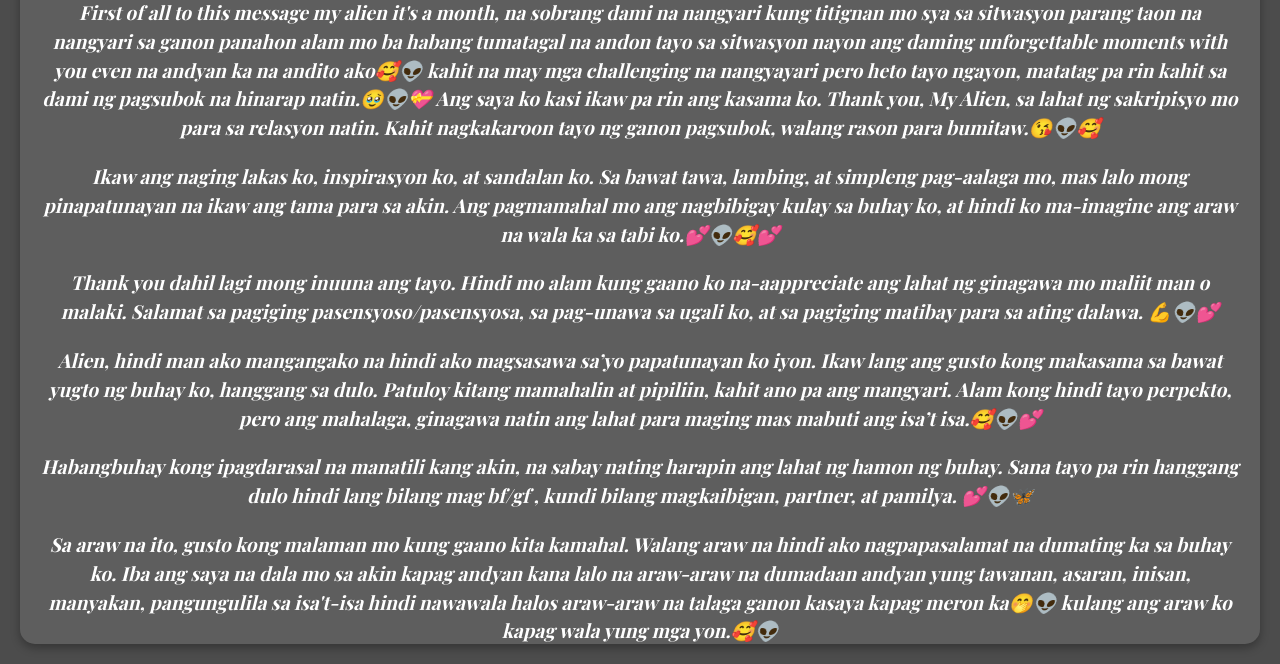
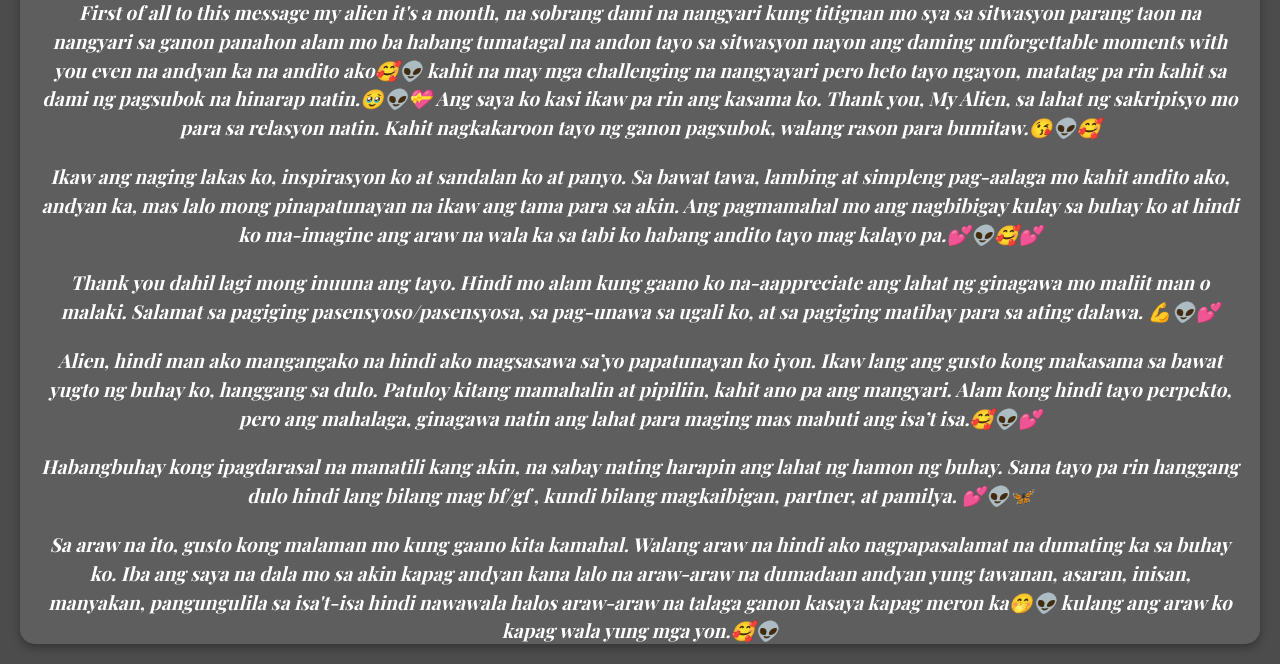
Before and after one commit to nacar77/alien, a plain HTML site: page index1.html in a window 1280 px wide. Shown: the part 136-800 px from the top of the page. Drawn offline with nearby package versions, Linux system fonts and the light colour scheme.

Commit message:
Update index1.html

```diff
--- a/index1.html
+++ b/index1.html
@@ -130,8 +130,8 @@
             Ang saya ko kasi ikaw pa rin ang kasama ko. Thank you, My Alien, sa lahat ng sakripisyo mo para sa relasyon natin. Kahit nagkakaroon tayo ng ganon pagsubok, walang rason para bumitaw.😘👽🥰
         </p>
         <p>
-            Ikaw ang naging lakas ko, inspirasyon ko, at sandalan ko. Sa bawat tawa, lambing, at simpleng pag-aalaga mo, mas lalo mong pinapatunayan na ikaw ang tama para sa akin.
-            Ang pagmamahal mo ang nagbibigay kulay sa buhay ko, at hindi ko ma-imagine ang araw na wala ka sa tabi ko.💕👽🥰💕
+            Ikaw ang naging lakas ko, inspirasyon ko at sandalan ko at panyo. Sa bawat tawa, lambing at simpleng pag-aalaga mo kahit andito ako, andyan ka, mas lalo mong pinapatunayan na ikaw ang tama para sa akin.
+            Ang pagmamahal mo ang nagbibigay kulay sa buhay ko at hindi ko ma-imagine ang araw na wala ka sa tabi ko habang andito tayo mag kalayo pa.💕👽🥰💕
         </p>
         <p>
             Thank you dahil lagi mong inuuna ang tayo. Hindi mo alam kung gaano ko na-aappreciate ang lahat ng ginagawa mo maliit man o malaki.
```
